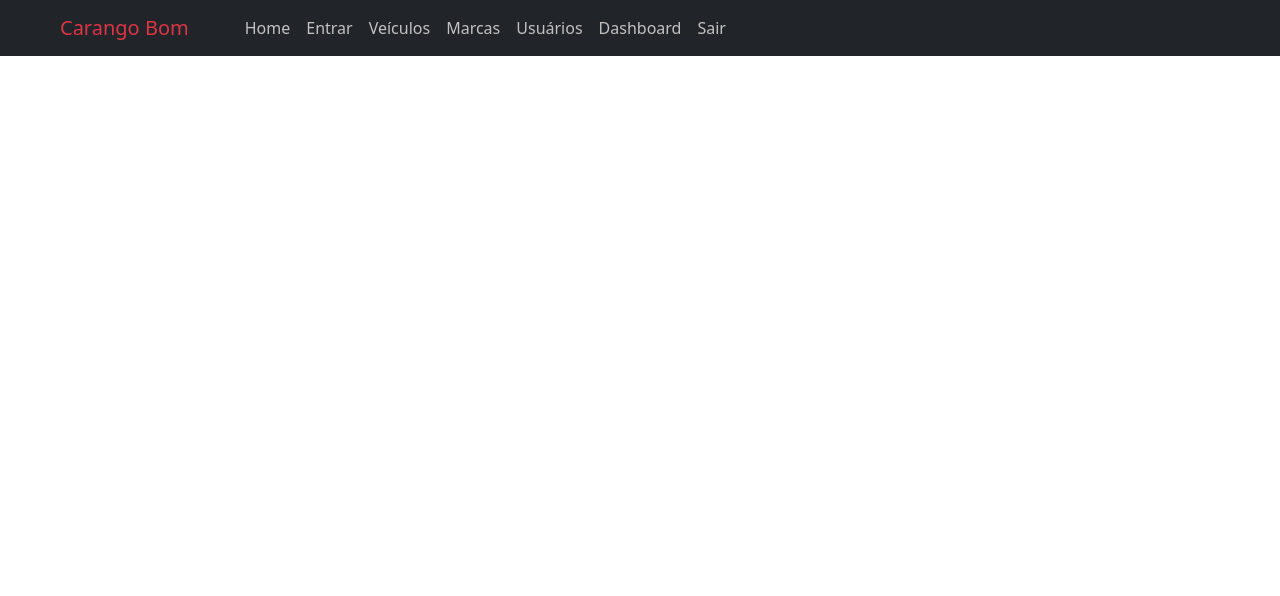
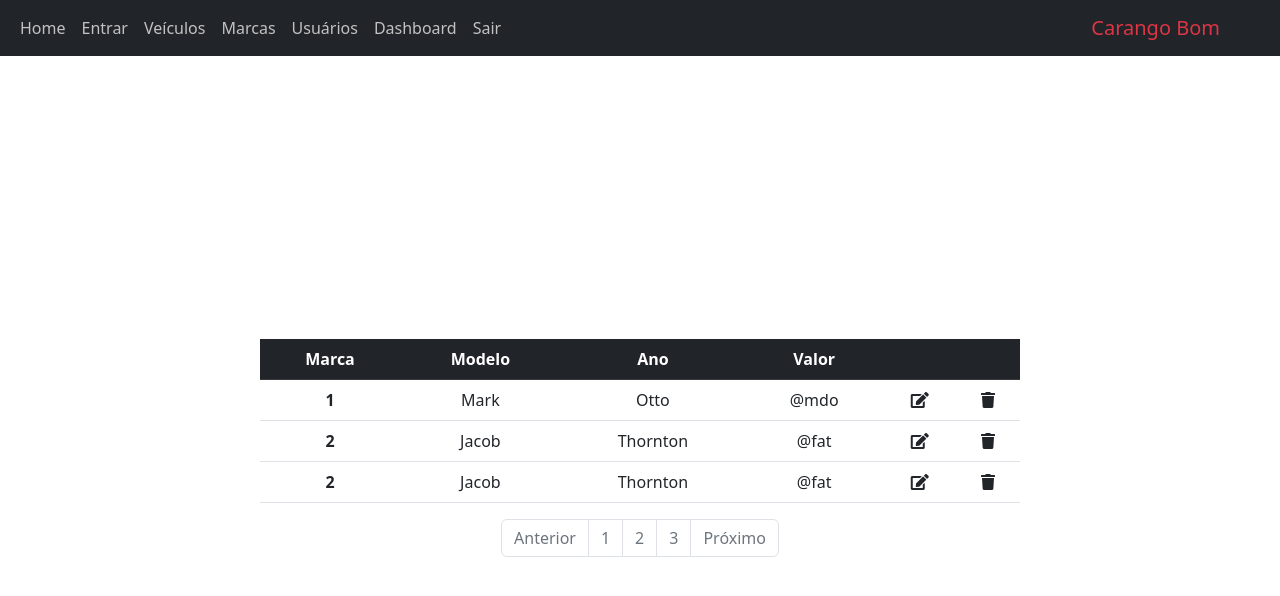
Before and after one commit to brunolcarli/carango-bom, a Vue app: page /vehicles in a window 1280 px wide. Shown: the top 596 px of the page. Built offline with nearby package versions, Linux system fonts and the light colour scheme.

Commit message:
Modelo inicial do template da pagina de Veiculos.

```diff
--- a/package.json
+++ b/package.json
@@ -17,6 +17,7 @@
     "vue-router": "^4.1.6"
   },
   "devDependencies": {
+    "@fortawesome/fontawesome-free": "^5.15.3",
     "@types/node": "^18.14.2",
     "@vitejs/plugin-vue": "^4.0.0",
     "@vue/tsconfig": "^0.1.3",
--- a/src/components/NavBar.vue
+++ b/src/components/NavBar.vue
@@ -6,7 +6,7 @@
                 aria-controls="navbarSupportedContent" aria-expanded="false" aria-label="Toggle navigation">
                 <span class="navbar-toggler-icon"></span>
             </button>
-            <div class="collapse navbar-collapse" id="navbarSupportedContent">
+            <div class="collapse navbar-collapse order-first" id="navbarSupportedContent">
                 <ul class="navbar-nav me-auto mb-2 mb-lg-0">
                     <li class="nav-item">
                         <a href="#" class="nav-link text-silver">Home</a>
@@ -15,7 +15,7 @@
                         <RouterLink to="/login" class="nav-link text-silver">Entrar</RouterLink>
                     </li>
                     <li class="nav-item">
-                        <a href="#" class="nav-link text-silver">Veículos</a>
+                        <RouterLink to="/vehicles" class="nav-link text-silver">Veículos</RouterLink>
                     </li>
                     <li class="nav-item">
                         <a href="#" class="nav-link text-silver ">Marcas</a>
--- a/src/main.ts
+++ b/src/main.ts
@@ -3,12 +3,12 @@ import { createPinia } from 'pinia'
 
 import App from './App.vue'
 import router from './router'
-
+import '@fortawesome/fontawesome-free/css/all.css'
 import 'bootstrap/dist/css/bootstrap.css'
 import 'bootstrap/dist/js/bootstrap.js'
-const app = createApp(App)
 
-app.use(createPinia())
-app.use(router)
 
-app.mount('#app')
+createApp(App)
+    .use(router)
+    .use(createPinia())
+    .mount('#app')
--- a/src/router/index.ts
+++ b/src/router/index.ts
@@ -1,5 +1,6 @@
 import HomeView from '@/views/HomeView.vue'
 import Login from '@/views/Login.vue'
+import Vehicles from '@/views/Vehicles.vue'
 import { createRouter, createWebHistory } from 'vue-router'
 
 const router = createRouter({
@@ -15,6 +16,11 @@ const router = createRouter({
       name: 'login',
       component: Login
     },
+    {
+      path: '/vehicles',
+      name: 'vehicles',
+      component: Vehicles
+    }
   ]
 })
 
--- /dev/null
+++ b/src/views/Vehicles.vue
@@ -0,0 +1,91 @@
+<template>
+    <section class="container">
+        <div class="row align-content-center justify-content-center vh-100">
+            <div class="col-md-8 p-0">
+                <table class="table table-hover text-center">
+                    <thead class="table-dark">
+                        <tr>
+                            <th scope="col">Marca</th>
+                            <th scope="col">Modelo</th>
+                            <th scope="col">Ano</th>
+                            <th scope="col">Valor</th>
+                            <th scope="col"></th>
+                            <th scope="col"></th>
+                        </tr>
+                    </thead>
+                    <tbody>
+                        <tr>
+                            <th scope="row">1</th>
+                            <td>Mark</td>
+                            <td>Otto</td>
+                            <td>@mdo</td>
+                            <td>
+                                <span class="icon is-small">
+                                    <i class="fas fa-edit" title="Editar"></i>
+                                </span>
+                            </td>
+                            <td>
+                                <span class="icon is-small">
+                                    <i class="fas fa-trash" title="Excluir"></i>
+                                </span>
+                            </td>
+                        </tr>
+                        <tr>
+                            <th scope="row">2</th>
+                            <td>Jacob</td>
+                            <td>Thornton</td>
+                            <td>@fat</td>
+                            <td>
+                                <span class="icon is-small">
+                                    <i class="fas fa-edit" title="Editar"></i>
+                                </span>
+                            </td>
+                            <td>
+                                <span class="icon is-small">
+                                    <i class="fas fa-trash" title="Excluir"></i>
+                                </span>
+                            </td>
+                        </tr>
+                        <tr>
+                            <th scope="row">2</th>
+                            <td>Jacob</td>
+                            <td>Thornton</td>
+                            <td>@fat</td>
+                            <td>
+                                <span class="icon is-small">
+                                    <i class="fas fa-edit" title="Editar"></i>
+                                </span>
+                            </td>
+                            <td>
+                                <span class="icon is-small">
+                                    <i class="fas fa-trash" title="Excluir"></i>
+                                </span>
+                            </td>
+                            <!-- <td><i class="fas fa-edit"></i></td>
+                            <td><i class="fas fa-trash"></i></td> -->
+                        </tr>
+                    </tbody>
+                </table>
+            </div>
+            <nav>
+                <ul class="pagination justify-content-center">
+                    <li class="page-item disabled">
+                        <a class="page-link" href="#" tabindex="-1">Anterior</a>
+                    </li>
+                    <li class="page-item"><a class="page-link text-secondary" href="#">1</a></li>
+                    <li class="page-item"><a class="page-link text-secondary" href="#">2</a></li>
+                    <li class="page-item"><a class="page-link text-secondary" href="#">3</a></li>
+                    <li class="page-item">
+                        <a class="page-link text-secondary" href="#">Próximo</a>
+                    </li>
+                </ul>
+            </nav>
+        </div>
+    </section>
+</template>
+
+<script setup lang="ts">
+
+</script>
+
+<style></style>
```
Also changed, not shown: 1 other file (tests, documents, lock files or other folders).
